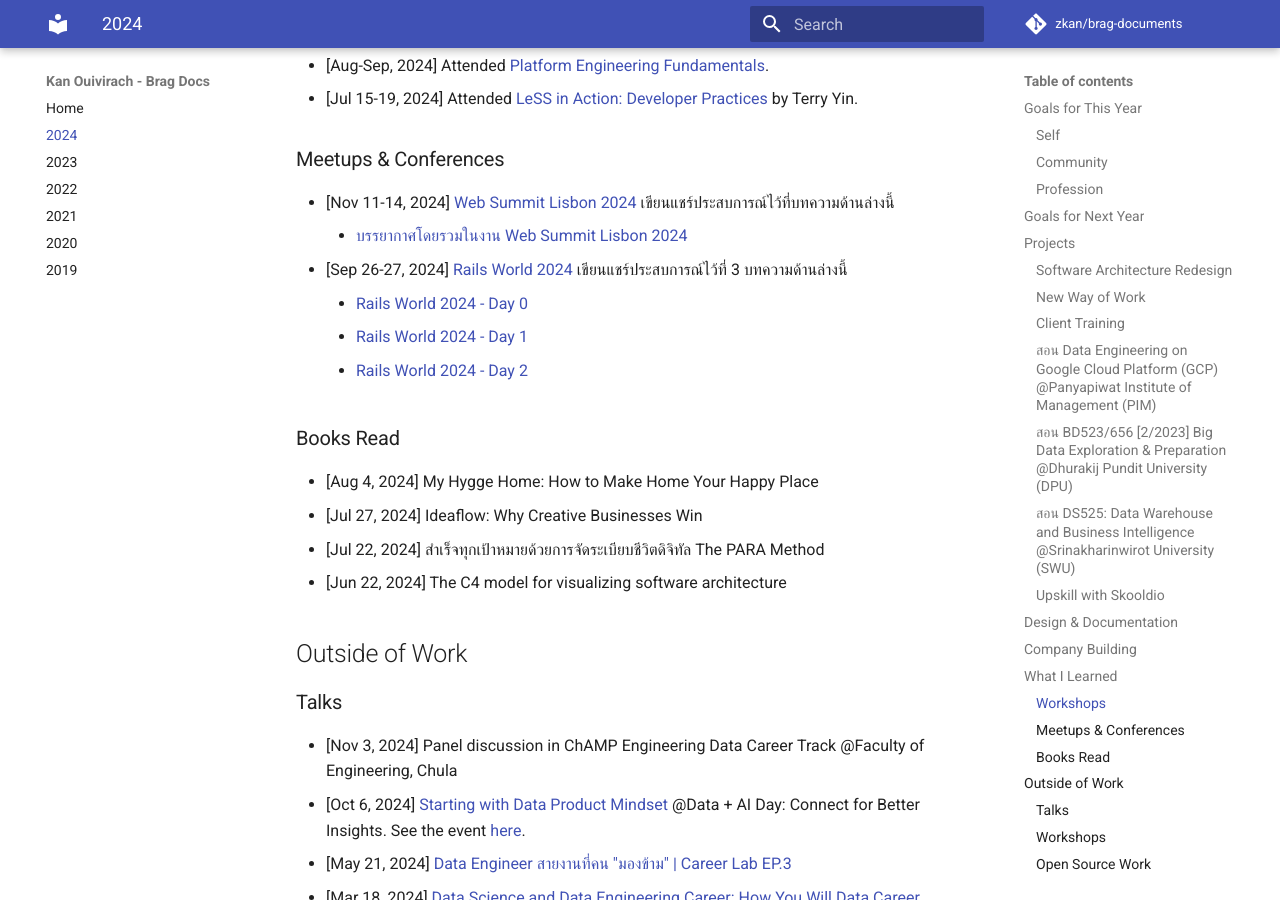
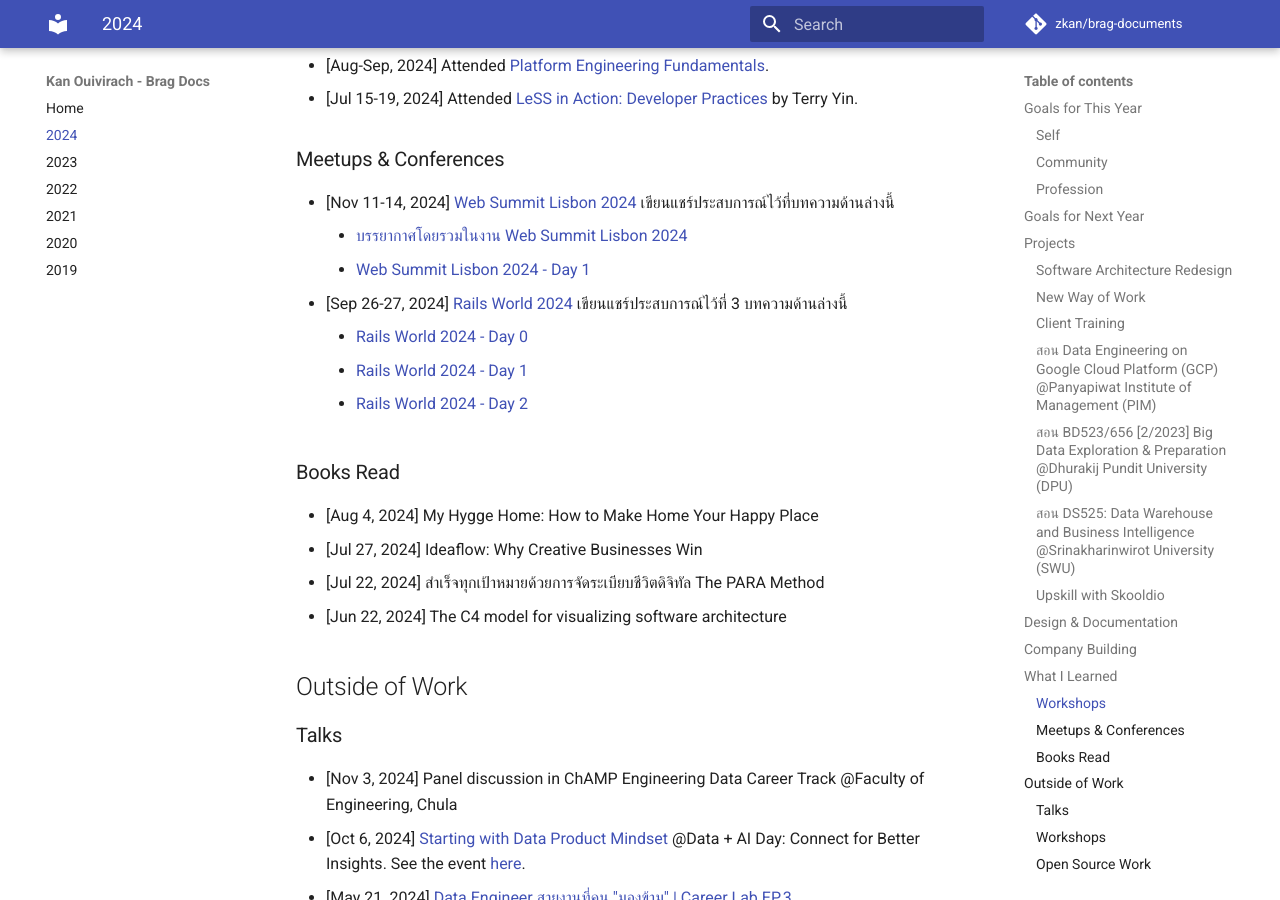
Before and after one commit to zkan/brag-documents, an MkDocs documentation site: the page built from docs/2024.md, in a window 1280 px wide and 900 px high, scrolled down 3571 px. Built offline with MkDocs 1.6.1 and Material for MkDocs 9.7.7, drawn with Linux system fonts in a browser that asks for light colours; comment, search, counter and statistics services are not loaded.

Commit message:
Add web summit 2024 day 1

```diff
--- a/docs/2024.md
+++ b/docs/2024.md
@@ -128,6 +128,7 @@
 
 * [Nov 11-14, 2024] [Web Summit Lisbon 2024](https://websummit.com/){: target="_blank"} เขียนแชร์ประสบการณ์ไว้ที่บทความด้านล่างนี้
     * [บรรยากาศโดยรวมในงาน Web Summit Lisbon 2024](https://medium.com/odds-team/%E0%B8%9A%E0%B8%A3%E0%B8%A3%E0%B8%A2%E0%B8%B2%E0%B8%81%E0%B8%B2%E0%B8%A8%E0%B9%82%E0%B8%94%E0%B8%A2%E0%B8%A3%E0%B8%A7%E0%B8%A1%E0%B9%83%E0%B8%99%E0%B8%87%E0%B8%B2%E0%B8%99-web-summit-lisbon-2024-2fd7e616ddc5){: target="_blank"}
+    * [Web Summit Lisbon 2024 - Day 1](https://medium.com/odds-team/web-summit-lisbon-2024-day-1-eeb26ded2fe6)
 * [Sep 26-27, 2024] [Rails World 2024](https://rubyonrails.org/world/2024){: target="_blank"} เขียนแชร์ประสบการณ์ไว้ที่ 3 บทความด้านล่างนี้
     * [Rails World 2024 - Day 0](https://medium.com/odds-team/rails-world-2024-day-0-c516f95fea01){: target="_blank"}
     * [Rails World 2024 - Day 1](https://medium.com/odds-team/rails-world-2024-day-1-c65c9d6eb7f4){: target="_blank"}
```
